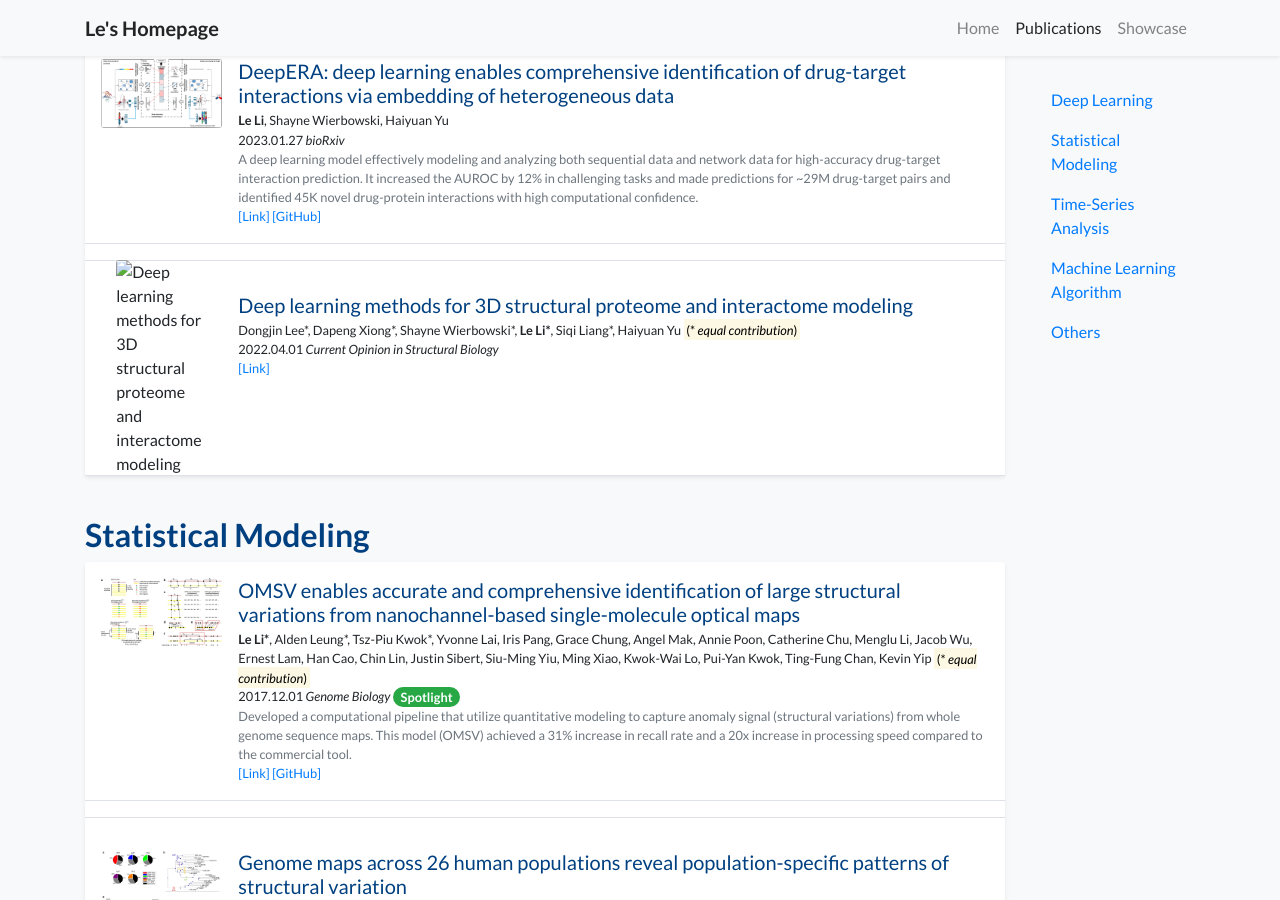
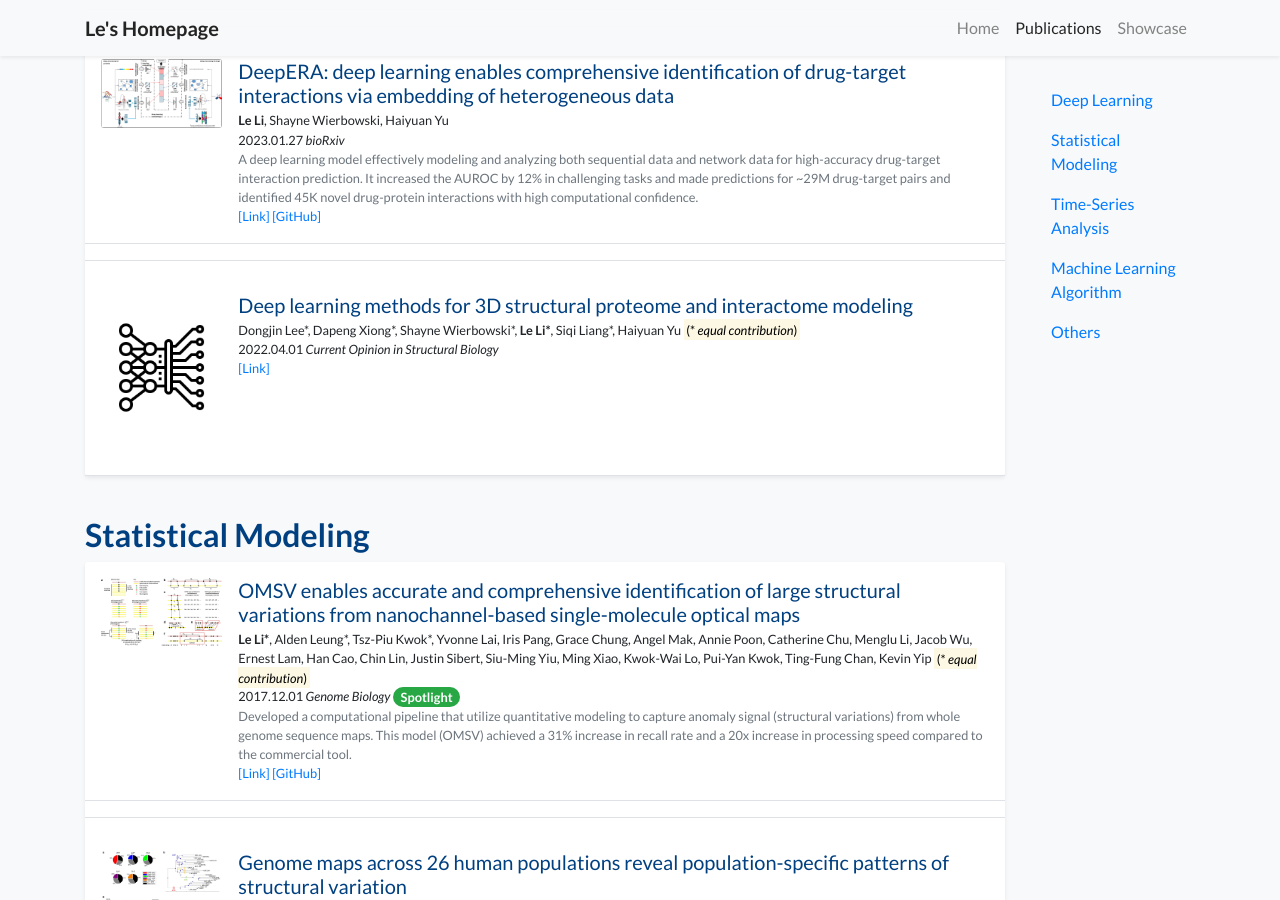
Before and after one commit to moziya/moziya, a Jekyll site: the page built from publications.html, in a window 1280 px wide and 900 px high, scrolled down 433 px. Built offline with Jekyll 4.4.1, drawn with Linux system fonts in a browser that asks for light colours; nearby versions of some CDN libraries; a style sheet for code colours, icons or effects is not loaded.

Commit message:
Modified the icons

```diff
--- a/_includes/widgets/publication_item.html
+++ b/_includes/widgets/publication_item.html
@@ -14,15 +14,15 @@
             <div class="d-flex align-items-center justify-content-center" style="height: 150px;">
                 {% case include.item.category %}
                     {% when "Deep Learning" %}
-                        <img src="{{ '/assets/images/cover/deep-learning.png' | relative_url }}" alt="{{ include.item.title }}" class="w-75 rounded-sm">
+                        <img src="{{ '/assets/images/covers/deep-learning.png' | relative_url }}" alt="{{ include.item.title }}" class="w-75 rounded-sm">
                     {% when "Statistical Modeling" %}
-                        <img src="{{ '/assets/images/cover/Statistical_modeling.png' | relative_url }}" alt="{{ include.item.title }}" class="w-75 rounded-sm">
+                        <img src="{{ '/assets/images/covers/Statistical_modeling.png' | relative_url }}" alt="{{ include.item.title }}" class="w-75 rounded-sm">
                     {% when "Time-Series Analysis" %}
-                        <img src="{{ '/assets/images/cover/time-series-chart.png' | relative_url }}" alt="{{ include.item.title }}" class="w-75 rounded-sm">
+                        <img src="{{ '/assets/images/covers/time-series-chart.png' | relative_url }}" alt="{{ include.item.title }}" class="w-75 rounded-sm">
                     {% when "Machine Learning Algorithm" %}
-                        <img src="{{ '/assets/images/cover/learning-machine-ai-icon.png' | relative_url }}" alt="{{ include.item.title }}" class="w-75 rounded-sm">
+                        <img src="{{ '/assets/images/covers/learning-machine-ai-icon.png' | relative_url }}" alt="{{ include.item.title }}" class="w-75 rounded-sm">
                     {% else %}
-                        <img src="{{ '/assets/images/cover/miscellaneous.svg' | relative_url }}" alt="{{ include.item.title }}" class="w-75 rounded-sm">
+                        <img src="{{ '/assets/images/covers/miscellaneous.svg' | relative_url }}" alt="{{ include.item.title }}" class="w-75 rounded-sm">
                 {% endcase %}
             </div>
             {%- endif -%}
```
